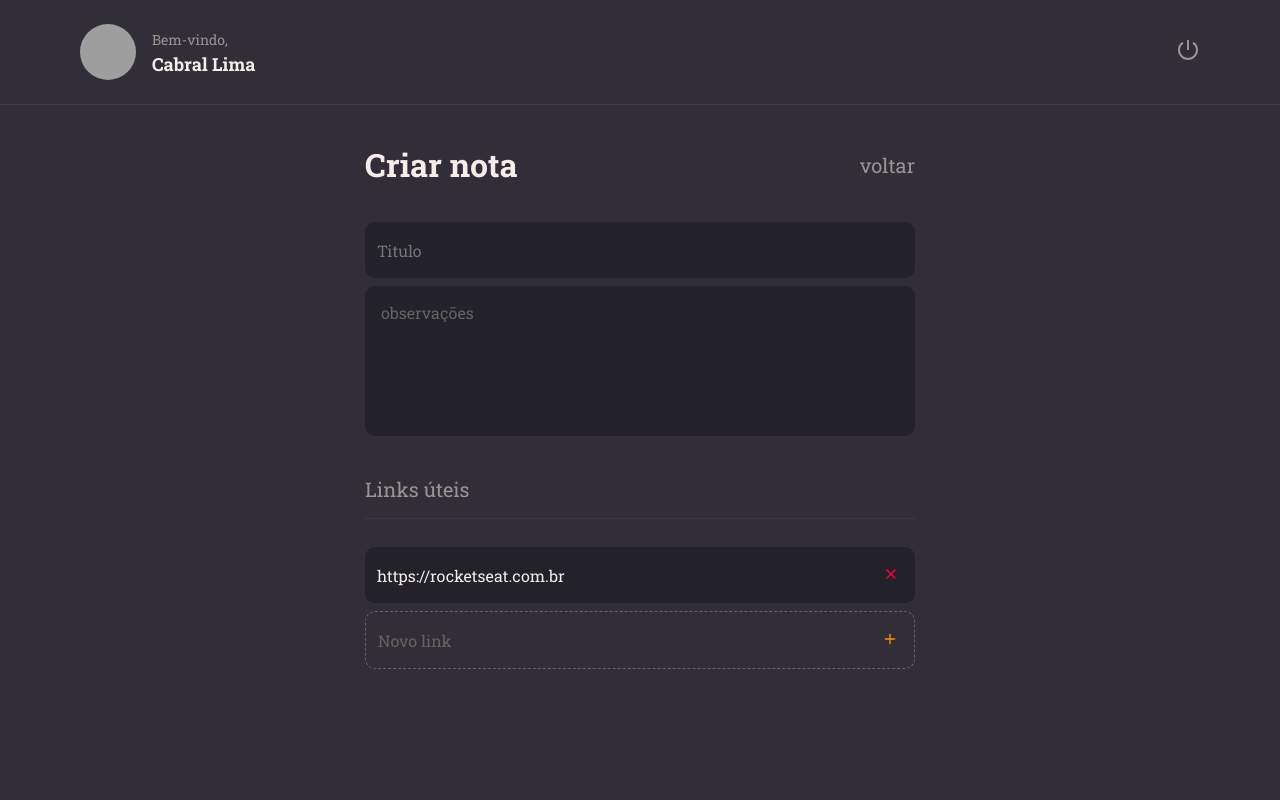
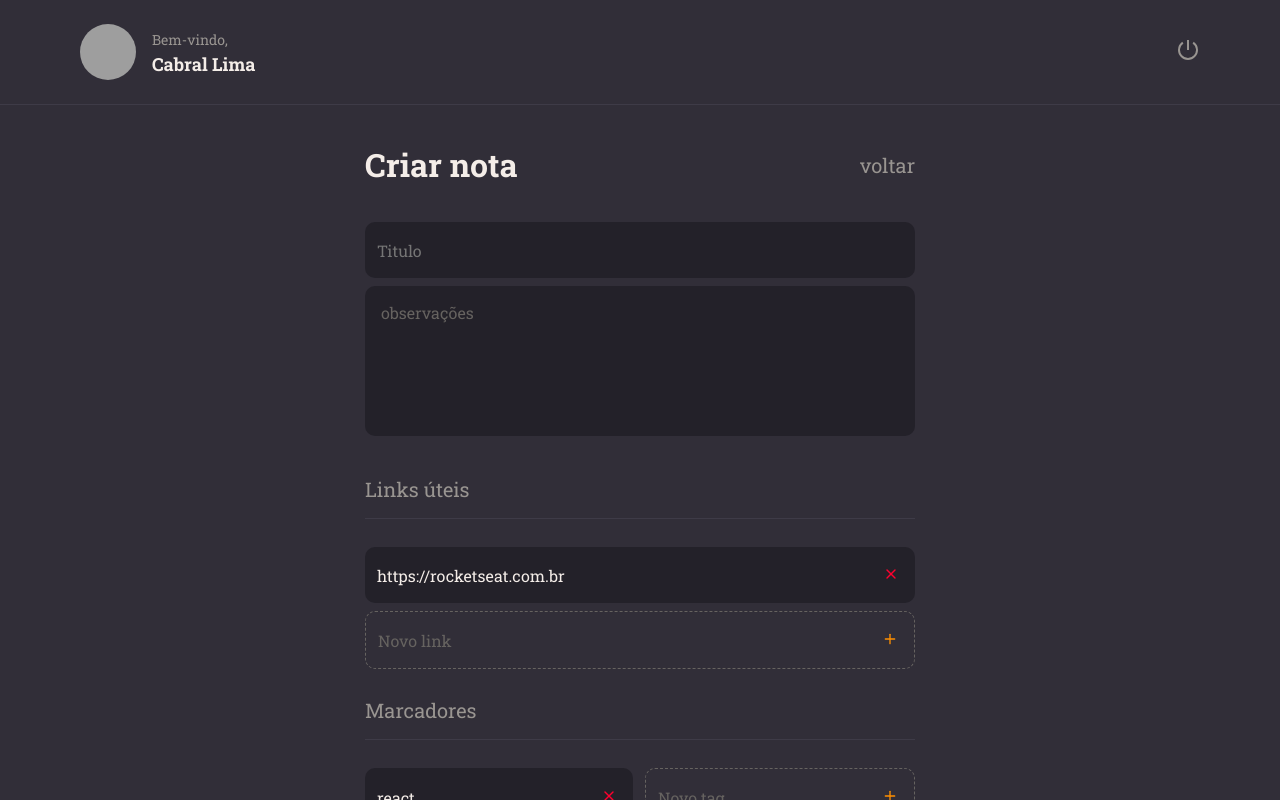
Before and after one commit to cabrallimaneto/rocketnotes, a React (Vite) app: page / in a window 1280 px wide. Built offline with nearby package versions, Linux system fonts and the light colour scheme; grey boxes are pictures that could not be loaded.

Commit message:
create section for the tags

```diff
--- a/src/pages/New/index.jsx
+++ b/src/pages/New/index.jsx
@@ -3,6 +3,7 @@
 import { Textarea } from "../../components/Textarea";
 import { NoteItem } from "../../components/NoteItem";
 import { Section } from "../../components/Section";
+import { Button } from "../../components/Button";
 
 
 import { Container, Form } from "./styles";
@@ -32,7 +33,14 @@
               <NoteItem isNew placeholder="Novo link" />
 
             </Section>
+            <Section  title="Marcadores">
+              <div className="tags">
+                <NoteItem value="react" />
+                <NoteItem isNew placeholder="Novo tag" />
+              </div>
 
+            </Section>
+            <Button title="salvar"/>
         </Form>
       </main>
 
--- a/src/pages/New/styles.js
+++ b/src/pages/New/styles.js
@@ -10,6 +10,21 @@
   grid-template-areas:
   "header"
   "content";
+
+  > main {
+
+    grid-area: content;
+    overflow-y: auto;
+
+  }
+
+  .tags {
+
+    display: flex;
+    justify-content: space-between;
+    flex-wrap: wrap;
+
+  }
 
 `;
 
```
